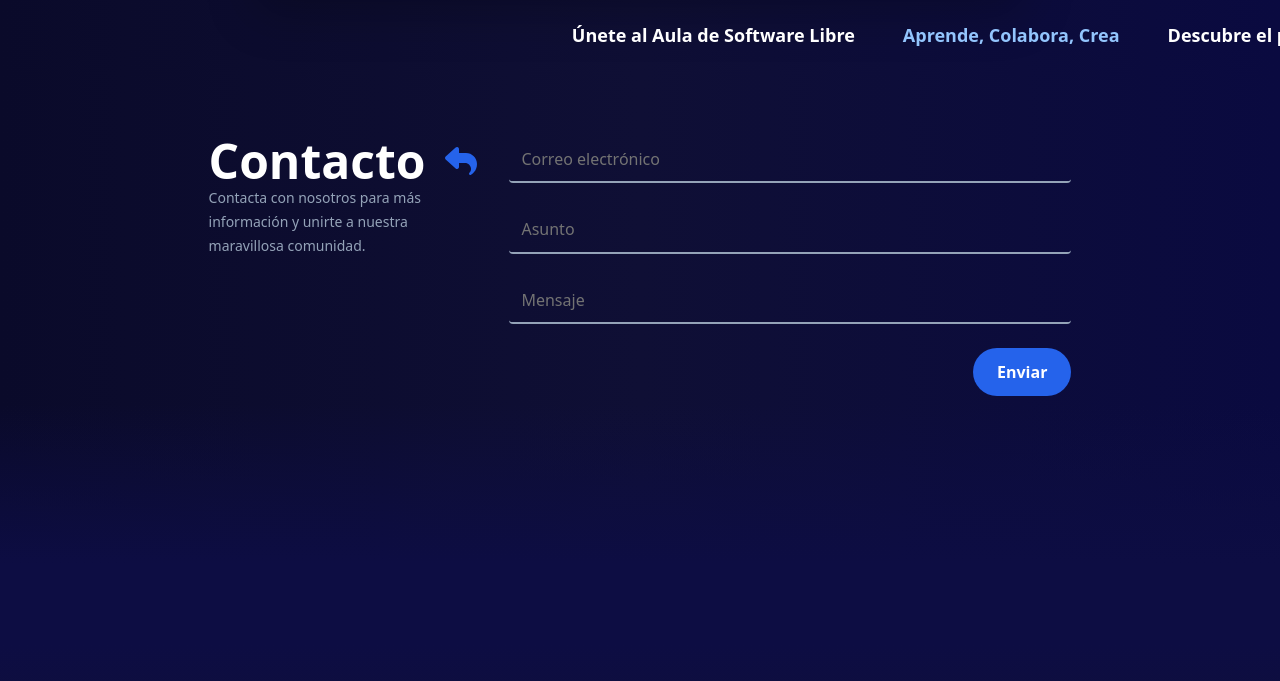
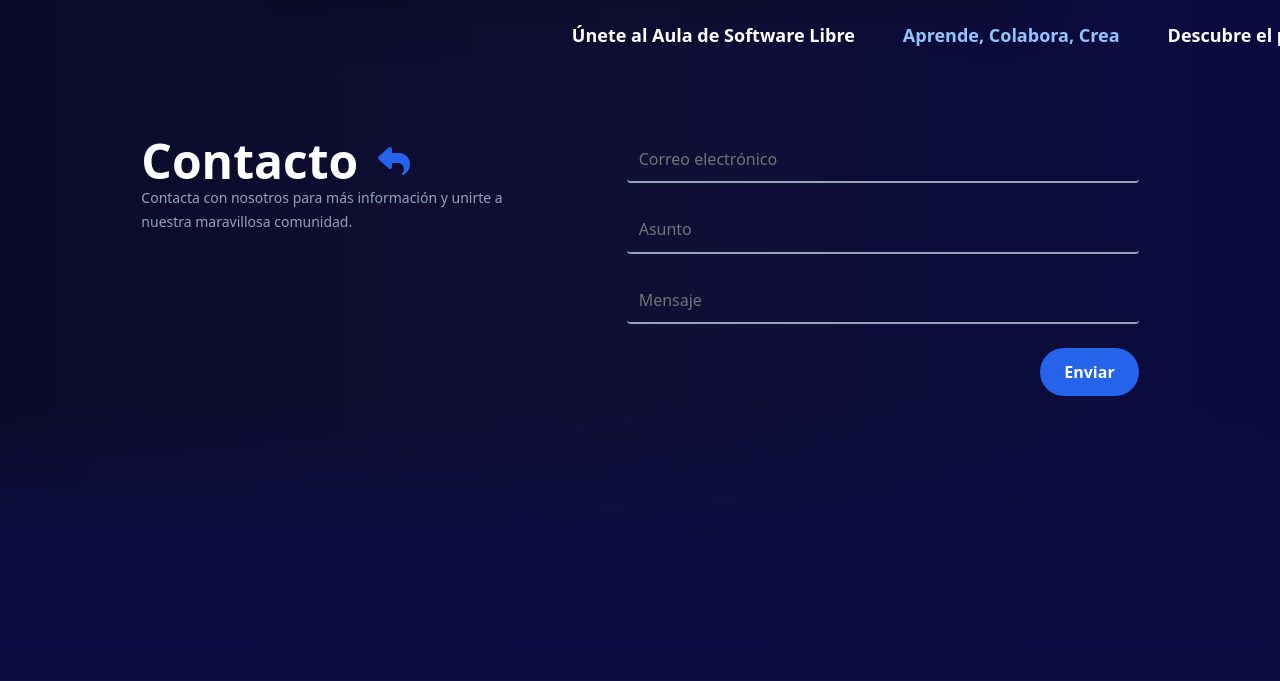
Before and after one commit to AulaSoftwareLibreCordoba/web_aula, an Astro site: page / in a window 1280 px wide. Shown: the part 963-1644 px from the top of the page. Built offline with nearby package versions, Linux system fonts and the light colour scheme; Astro itself is replaced by a stand-in of ours.

Commit message:
solucionado error visual produccion

```diff
--- a/src/components/Contacto.astro
+++ b/src/components/Contacto.astro
@@ -4,11 +4,12 @@ import { faMailReply } from "@fortawesome/free-solid-svg-icons";
 ---
 
 <section class="bg-gradient-to-r from-[#0a0a2a] via-[#0f0f35] to-[#0a0a40] relative">
-  <div class="px-4 md:px-0">
-    <div class="flex items-center justify-center gap-28">
-      <div class="grid md:flex items-start">
-        <div class="w-full md:w-1/3 pr-0 md:pr-8 mt-16 md:ml-10 text-center md:text-left">
-          <h1 class="text-white text-5xl font-bold flex items-center gap-5">Contacto <FontAwesomeIcon icon={faMailReply} className="text-blue-600 size-8" /> </h1>
+  <div class="container mx-auto px-4 md:px-6 lg:px-8">
+    <div class="flex flex-col md:flex-row items-center md:items-start justify-center md:gap-12 lg:gap-20">
+      <div class="w-full md:w-1/3 max-w-md mt-16 text-center md:text-left">
+        <h1 class="text-white text-4xl md:text-5xl font-bold flex items-center justify-center md:justify-start gap-5">
+          Contacto <FontAwesomeIcon icon={faMailReply} className="text-blue-600 size-8" />
+        </h1>
         <span class="text-slate-400 text-sm">
           Contacta con nosotros para más información y unirte a nuestra
           maravillosa comunidad.
@@ -18,7 +19,7 @@ import { faMailReply } from "@fortawesome/free-solid-svg-icons";
         action="https://formsubmit.co/alvaroofernaandez@gmail.com"
         method="POST"
         id="contacto"
-          class="w-full md:w-2/3 mt-16 mb-32 mr-10"
+        class="w-full md:w-2/3 max-w-lg mt-16 mb-32"
       >
         <div class="relative mb-6">
           <input
@@ -62,6 +63,5 @@ import { faMailReply } from "@fortawesome/free-solid-svg-icons";
       </form>
     </div>
   </div>
-  </div>
   <div class="absolute bottom-0 left-0 right-0 h-40 bg-gradient-to-b from-transparent via-[rgba(13,13,67,0.5)] to-[#0d0d43]"></div>
 </section>
--- a/src/components/Section.astro
+++ b/src/components/Section.astro
@@ -1,5 +1,6 @@
 <div class="overflow-hidden bg-gradient-to-r from-[#0a0a2a] via-[#0f0f35] to-[#0a0a40] py-6">
   <div class="flex whitespace-nowrap animate-marquee">
+    <div class="flex shrink-0">
       <span class="mx-6 text-white text-lg font-semibold">Únete al Aula de Software Libre</span>
       <span class="mx-6 text-blue-300 text-lg font-semibold">Aprende, Colabora, Crea</span>
       <span class="mx-6 text-white text-lg font-semibold">Descubre el poder del código abierto</span>
@@ -10,6 +11,7 @@
       <span class="mx-6 text-blue-300 text-lg font-semibold">Desarrolla proyectos innovadores</span>
       <span class="mx-6 text-white text-lg font-semibold">Fomenta la cultura libre</span>
       <span class="mx-6 text-blue-300 text-lg font-semibold">Crece profesionalmente</span>
+    </div>
   </div>
 </div>
 
```
Lines whose indentation alone changed are shown as unchanged.
